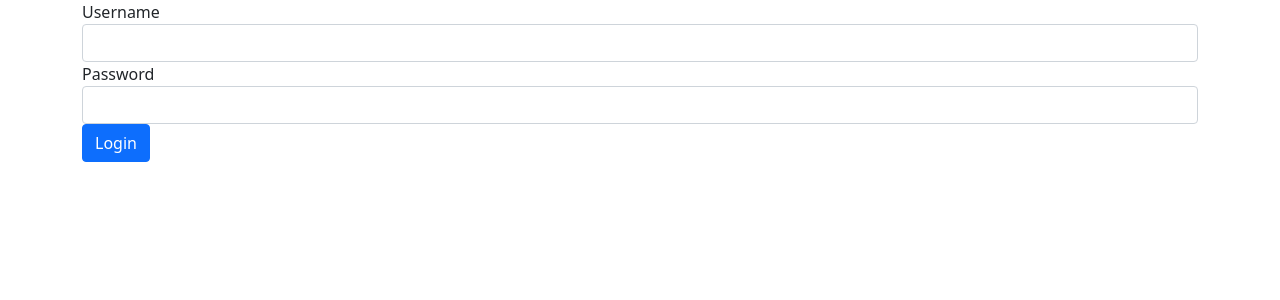
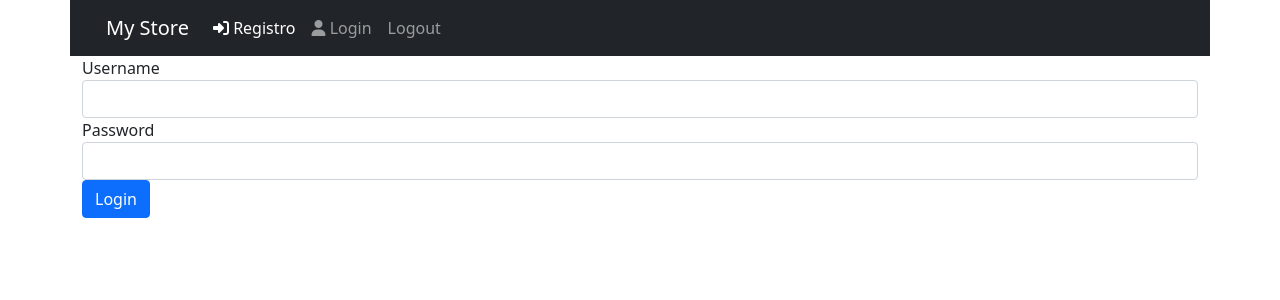
Before and after one commit to jorgefalconcampos/django-ecommerce, a Django app: page /usuarios/login in a window 1280 px wide. Shown: the top 300 px of the page. Run offline with Django 3.2, Linux system fonts and the light colour scheme; some libraries are stand-ins or nearby versions.

Commit message:
Templates & extensions added

```diff
--- a/ecommerce/templates/base.html
+++ b/ecommerce/templates/base.html
@@ -0,0 +1,30 @@
+{% load static %}
+<!DOCTYPE html>
+<html lang="en">
+<head>
+    <meta charset="UTF-8">
+    <meta http-equiv="X-UA-Compatible" content="IE=edge">
+    <meta name="viewport" content="width=device-width, initial-scale=1.0">
+    <title>Index</title>
+    <link href="https://cdn.jsdelivr.net/npm/bootstrap@5.0.2/dist/css/bootstrap.min.css" rel="stylesheet" integrity="sha384-EVSTQN3/azprG1Anm3QDgpJLIm9Nao0Yz1ztcQTwFspd3yD65VohhpuuCOmLASjC" crossorigin="anonymous">
+    <link rel="stylesheet" href="{% static 'css/styles.css' %}">
+</head>
+<body>
+    <div class="container">
+        <div class="row">
+
+            {% include 'navbar.html' %}
+
+            {% include 'messages.html' %}
+
+            {% block content %}
+            {% endblock %}
+        </div>
+    </div>
+</body>
+
+<script src="{% static 'js/main.js' %}"></script>
+<script src="https://kit.fontawesome.com/f31a3a0aeb.js" crossorigin="anonymous"></script>
+<script src="https://cdn.jsdelivr.net/npm/bootstrap@5.0.2/dist/js/bootstrap.bundle.min.js" integrity="sha384-MrcW6ZMFYlzcLA8Nl+NtUVF0sA7MsXsP1UyJoMp4YLEuNSfAP+JcXn/tWtIaxVXM" crossorigin="anonymous"></script>
+
+</html>
--- /dev/null
+++ b/ecommerce/templates/messages.html
@@ -0,0 +1,10 @@
+{% if messages %}
+    {% for message in messages %}
+        {% if message.tags == 'success' %}
+            <div class="alert alert-success alert-dismissible fade show" role="alert">
+                {{message}}
+                <button type="button" class="btn-close" data-bs-dismiss="alert" aria-label="Close"></button>
+            </div>
+        {% endif %}
+    {% endfor %}
+{% endif %}
--- /dev/null
+++ b/ecommerce/templates/navbar.html
@@ -0,0 +1,30 @@
+<nav class="navbar navbar-expand-lg navbar-dark bg-dark">
+    <div class="container-fluid">
+      <a class="navbar-brand" href="#">My Store</a>
+
+      <button class="navbar-toggler" type="button" data-bs-toggle="collapse" data-bs-target="#navbarSupportedContent" aria-controls="navbarSupportedContent" aria-expanded="false" aria-label="Toggle navigation">
+        <span class="navbar-toggler-icon"></span>
+      </button>
+
+
+      <div class="collapse navbar-collapse" id="navbarSupportedContent">
+        <ul class="navbar-nav me-auto mb-2 mb-lg-0">
+            <li class="nav-item">
+              <a class="nav-link active" aria-current="page" href="#">
+                  <span class="fas fa-sign-in-alt"></span>
+                 Registro
+                </a>
+            </li>
+            <li class="nav-item">
+              <a class="nav-link" href="#">
+                  <span class="fas fa-user"></span>
+                  Login
+                </a>
+            </li>
+            <li class="nav-item">
+                <a class="nav-link" href="#">Logout</a>
+              </li>
+          </ul>
+      </div>
+    </div>
+  </nav>
--- a/ecommerce/templates/user/login.html
+++ b/ecommerce/templates/user/login.html
@@ -1,31 +1,6 @@
-<!DOCTYPE html>
-<html lang="en">
-<head>
-    <meta charset="UTF-8">
-    <meta http-equiv="X-UA-Compatible" content="IE=edge">
-    <meta name="viewport" content="width=device-width, initial-scale=1.0">
-    <title>Document</title>
-    <link href="https://cdn.jsdelivr.net/npm/bootstrap@5.0.2/dist/css/bootstrap.min.css" rel="stylesheet" integrity="sha384-EVSTQN3/azprG1Anm3QDgpJLIm9Nao0Yz1ztcQTwFspd3yD65VohhpuuCOmLASjC" crossorigin="anonymous">
-</head>
-<body>
+{% extends 'base.html' %}
 
-
-    <div class="container">
-
-        {% if messages %}
-            {% for message in messages %}
-                {% if message.tags == 'success' %}
-                    <div class="alert alert-success">
-                        {{message}}
-                    </div>
-                {% else %}
-                    <div class="alert alert-danger alert-dismissible fade show" role="alert">
-                        {{message}}
-                        <button type="button" class="btn-close" data-bs-dismiss="alert" aria-label="Close"></button>
-                    </div>
-                {% endif %}
-            {% endfor %}
-        {% endif %}
+{% block content %}
 
     <form method="post">
         {% csrf_token %}
@@ -43,9 +18,5 @@
         <button type="submit" class="btn btn-primary">Login</button>
 
     </form>
-    </div>
 
-</body>
-<script src="https://cdn.jsdelivr.net/npm/bootstrap@5.0.2/dist/js/bootstrap.bundle.min.js" integrity="sha384-MrcW6ZMFYlzcLA8Nl+NtUVF0sA7MsXsP1UyJoMp4YLEuNSfAP+JcXn/tWtIaxVXM" crossorigin="anonymous"></script>
-
-</html>
+{% endblock %}
```
Also changed, not shown: ecommerce/templates/main/index.html (+3 -29 lines), ecommerce/templates/user/register.html (+4 -16 lines). Lines whose indentation alone changed are shown as unchanged.
